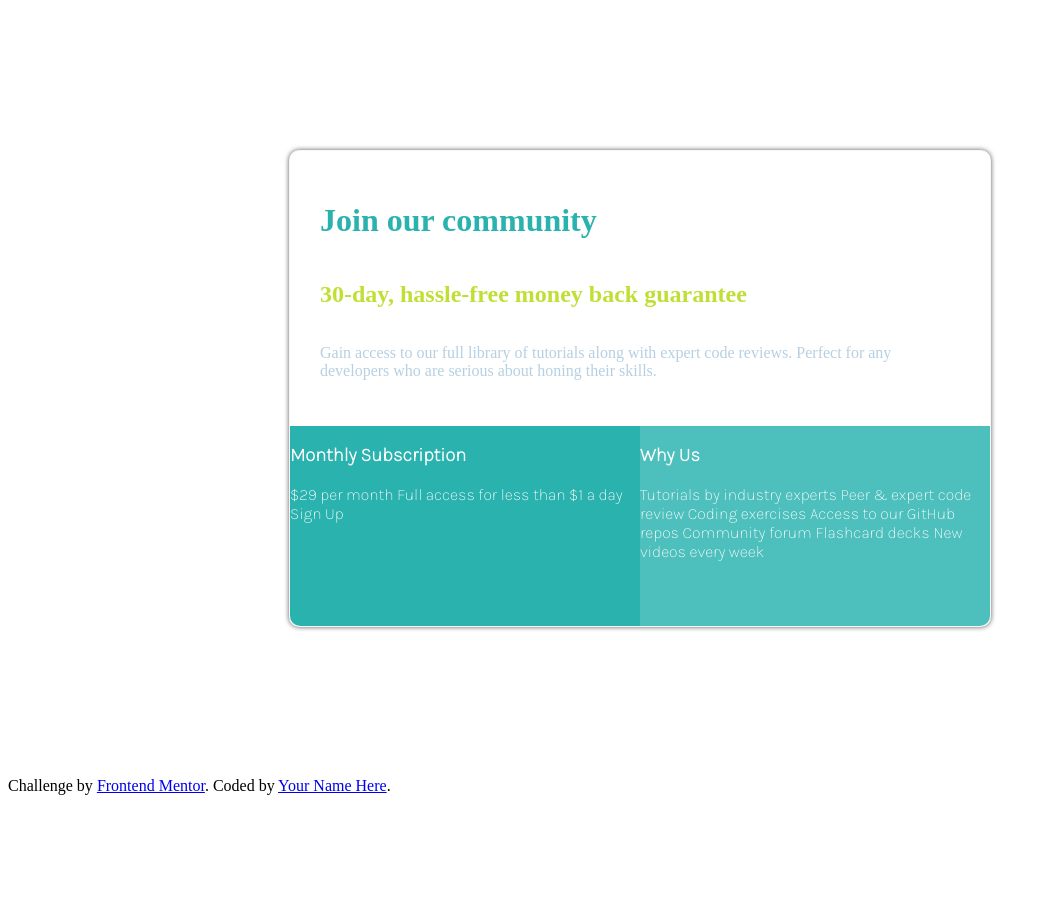
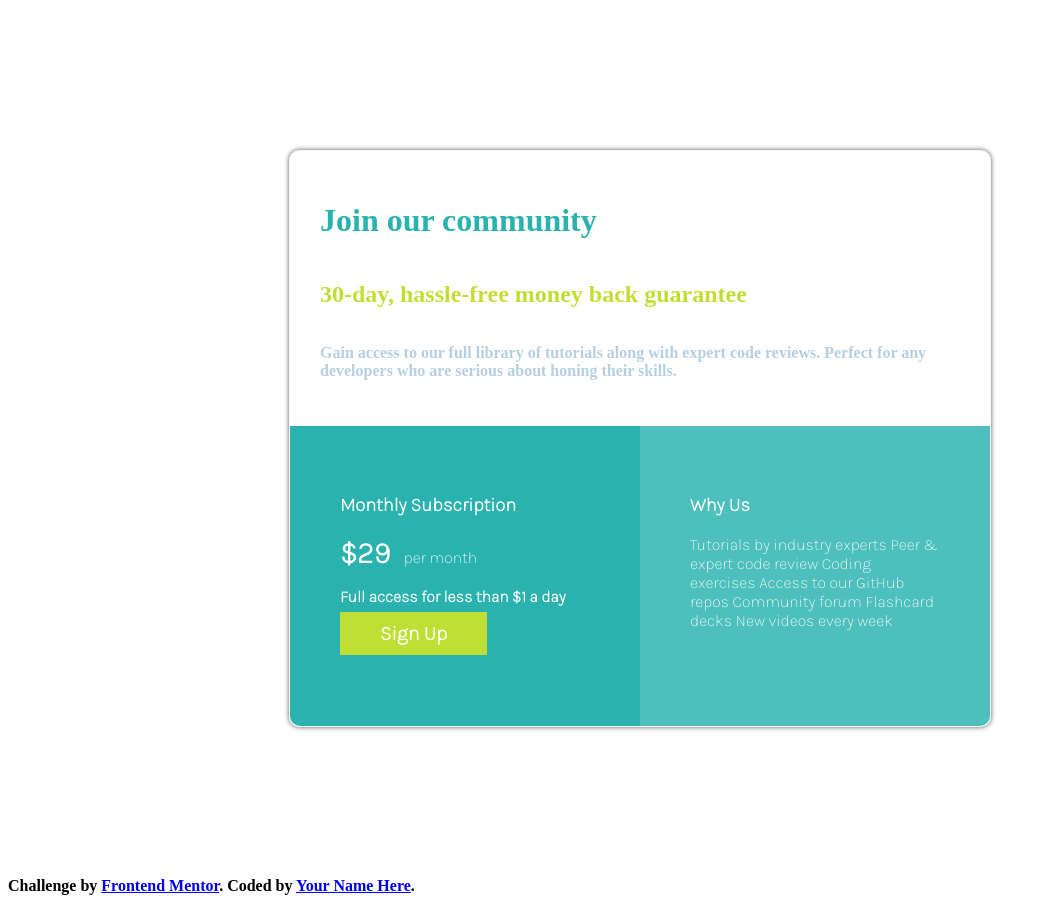
Before and after one commit to CarlosHenriqueEvangelista/single-price-grid-component-master, a plain HTML site: page index.html in a window 1280 px wide. Shown: the whole page, without its empty margins (0-1050 px from the left). Before the commit the page ends 811 px from the top, so only its background shows below. Drawn offline with Linux system fonts and the light colour scheme.

Commit message:
Setimo commmit

```diff
--- a/estilo/style.css
+++ b/estilo/style.css
@@ -27,6 +27,7 @@
     border-radius: 0px 0px 0px 10px;
     color: white;
     font-family: 'Karla', sans-serif;
+    padding: 50px;
 }
 
 #GridDireita {
@@ -35,6 +36,7 @@
     border-radius: 0px 0px 10px 0px;
     color: white;
     font-family: 'Karla', sans-serif;
+    padding: 50px;
 }
 
 h1 {
@@ -48,3 +50,20 @@ h2 {
 h3 {
     font-weight: bold;
 }
+
+span {
+    font-size: 30px;
+    font-weight: bolder;
+    padding-right: 10px;
+}
+
+p {
+    font-weight: bold;
+}
+
+#Botão {
+    background-color: hsl(71, 73%, 54%);
+    padding: 10px 40px 10px 40px;
+    font-size: 20px;
+    font-weight: bold;
+}
--- a/index.html
+++ b/index.html
@@ -23,9 +23,9 @@
     </div>
     <div id="GridEsquerda">
       <h3>Monthly Subscription</h3>
-      &dollar;29 per month
-      Full access for less than &dollar;1 a day
-      Sign Up
+      <span>&dollar;29</span> per month
+      <p>Full access for less than &dollar;1 a day</p>
+      <span id="Botão">Sign Up</span>
     </div>
     <div id="GridDireita">
       <h3>Why Us</h3>
```
